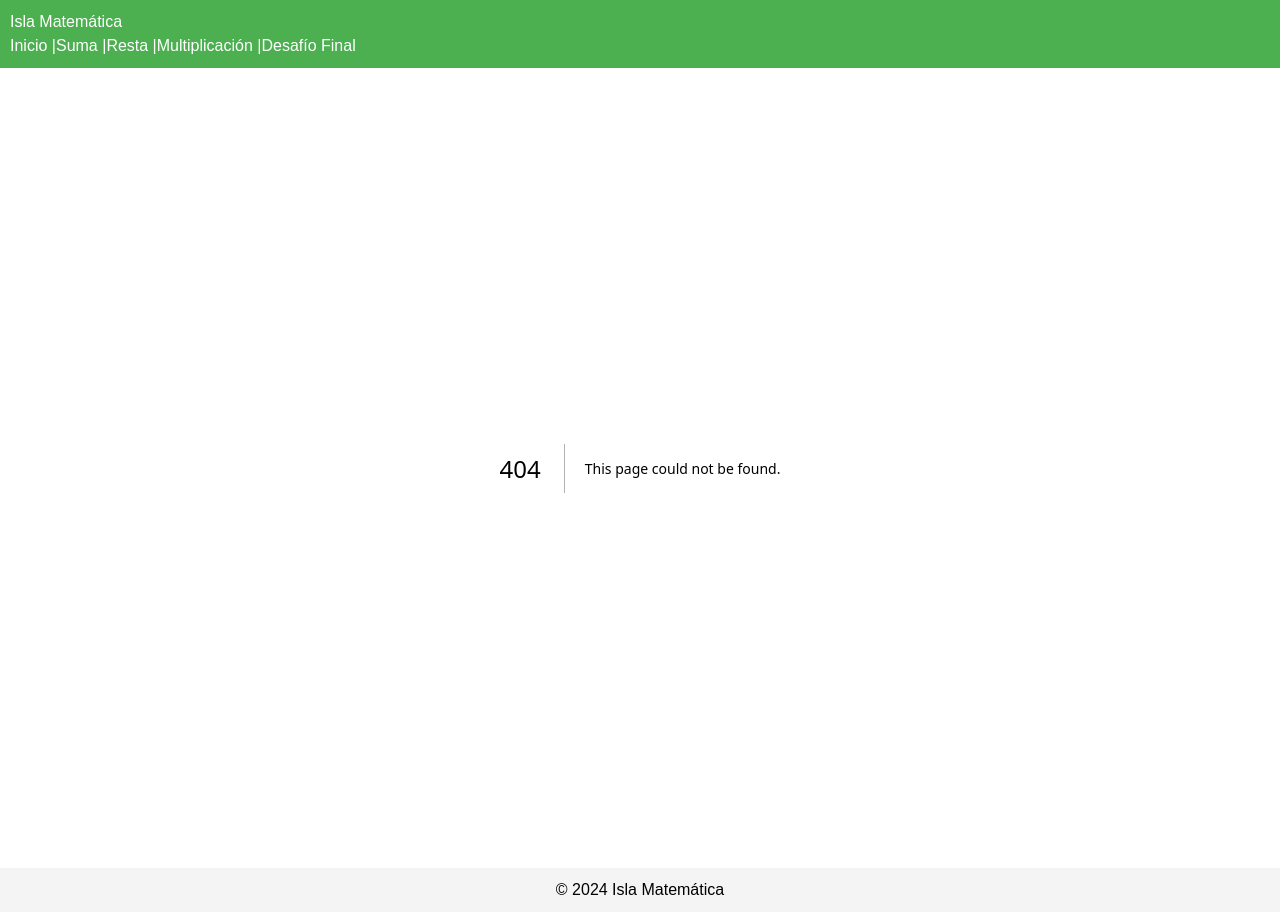
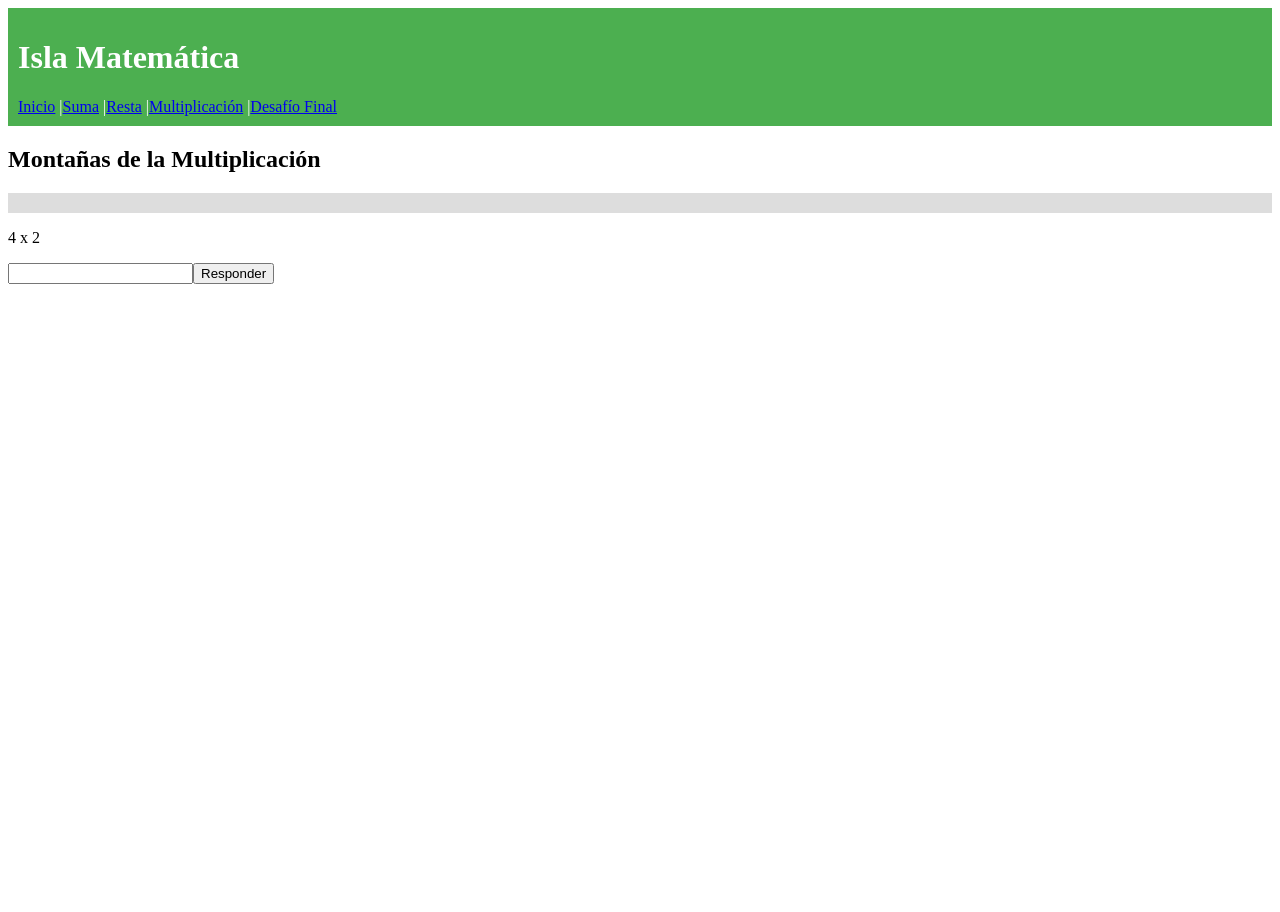
Before and after one commit to anttttos/IslaMatematica, a Next.js app: page /multiplicacion in a window 1280 px wide. Before the commit this address had no page. After the commit the page ends 800 px from the top, so only its background shows below. Built offline with nearby package versions, Linux system fonts and the light colour scheme.

Commit message:
Configuracion de la multiplicacion

```diff
--- /dev/null
+++ b/pages/multiplicacion.js
@@ -0,0 +1,37 @@
+// pages/multiplicacion.js
+import { useState } from 'react';
+import Header from '../components/Header';
+import ProgressBar from '../components/ProgressBar';
+
+const Multiplicacion = () => {
+  const [score, setScore] = useState(0);
+  const problem = { question: '4 x 2', answer: 8 };
+  const [userAnswer, setUserAnswer] = useState('');
+
+  const handleAnswer = () => {
+    if (parseInt(userAnswer) === problem.answer) {
+      setScore(score + 1);
+      alert("¡Correcto!");
+    } else {
+      alert("Incorrecto, intenta de nuevo.");
+    }
+    setUserAnswer('');
+  };
+
+  return (
+    <div>
+      <Header />
+      <h2>Montañas de la Multiplicación</h2>
+      <ProgressBar progress={(score / 10) * 100} />
+      <p>{problem.question}</p>
+      <input
+        type="number"
+        value={userAnswer}
+        onChange={(e) => setUserAnswer(e.target.value)}
+      />
+      <button onClick={handleAnswer}>Responder</button>
+    </div>
+  );
+};
+
+export default Multiplicacion;
```
